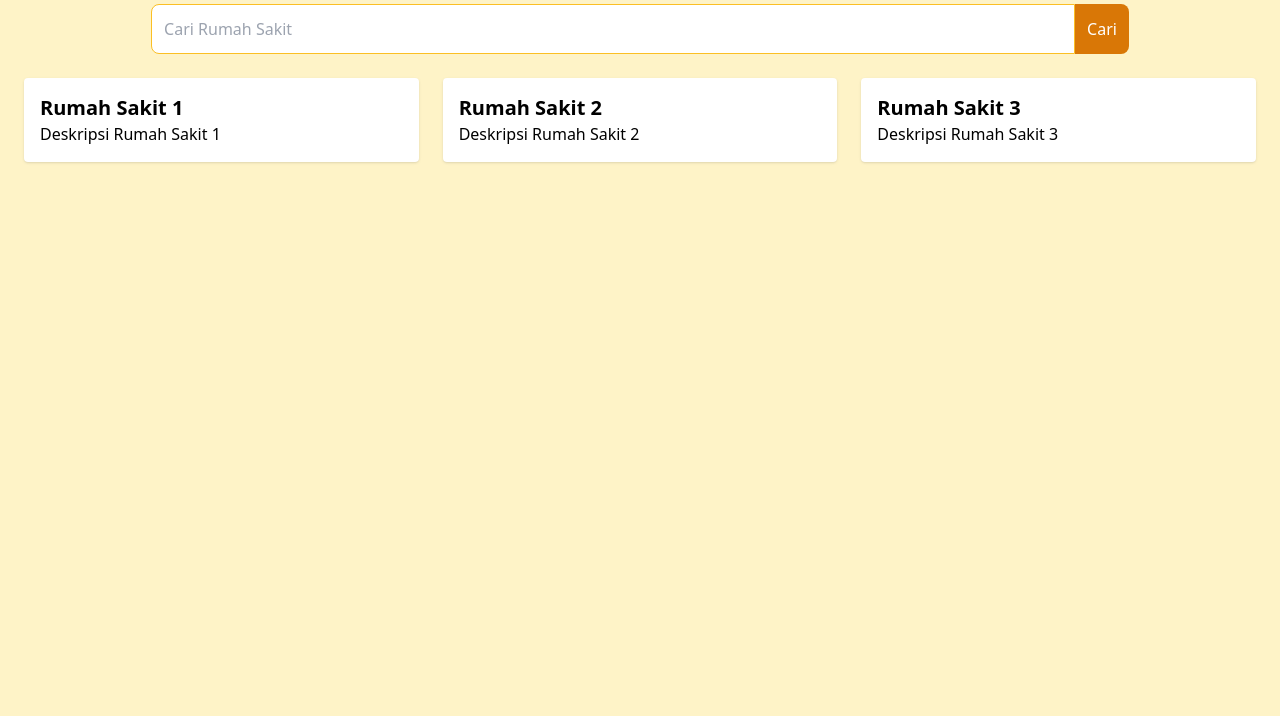
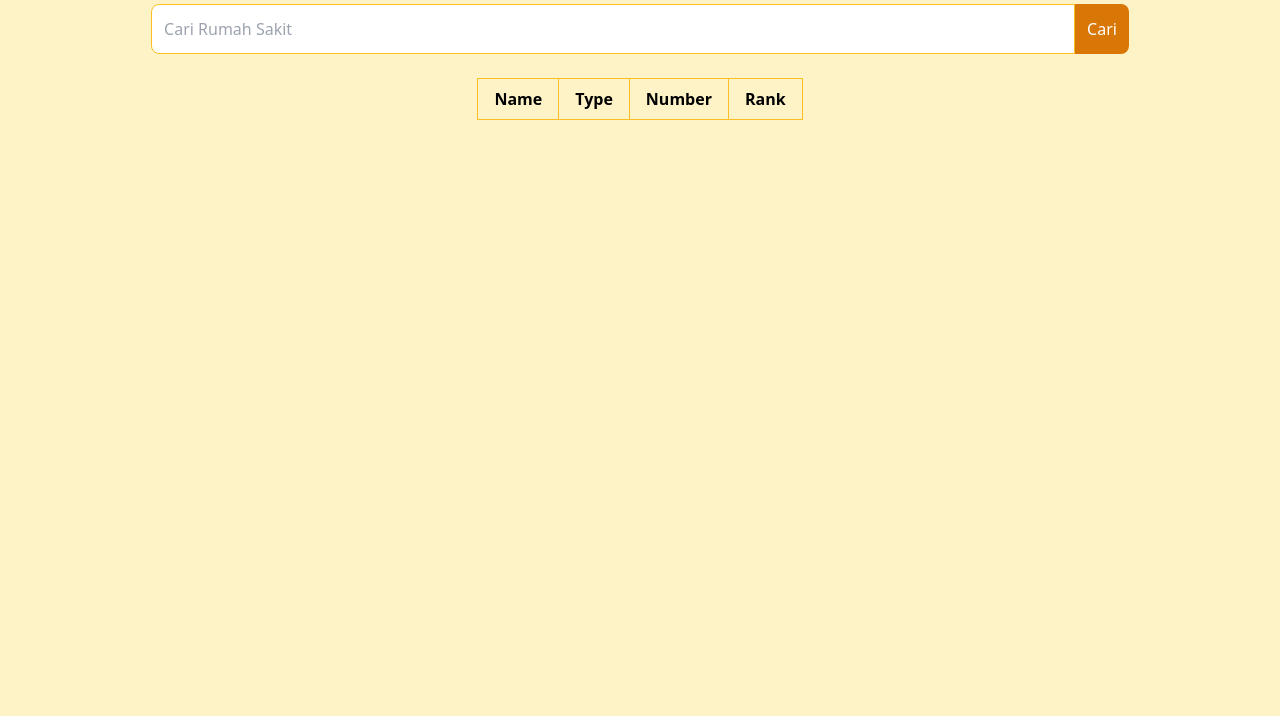
Before and after one commit to FrederickJamesPrakoso/semantic-web-project, a website: page app/home.html in a window 1280 px wide. Shown: the part 84-800 px from the top of the page. Drawn offline with nearby package versions, Linux system fonts and the light colour scheme.

Commit message:
Temporary UI by James

```diff
--- a/app/home.html
+++ b/app/home.html
@@ -1,23 +1,39 @@
 <!doctype html>
 <html lang="en">
+
 <head>
   <meta charset="UTF-8">
   <meta name="viewport" content="width=device-width, initial-scale=1.0">
   <title>Katalog Rumah Sakit</title>
   <script src="https://cdn.tailwindcss.com"></script>
 </head>
+
 <body class="bg-amber-100 p-6">
   <div class="container mx-auto">
     <div class="flex justify-center mb-6">
       <h1 class="text-4xl font-bold text-amber-800">Katalog Rumah Sakit</h1>
     </div>
     <div class="flex justify-center mb-6">
-      <input id="searchInput" type="text" class="border border-amber-400 p-3 w-3/4 rounded-l-lg" placeholder="Cari Rumah Sakit">
+      <input id="searchInput" type="text" class="border border-amber-400 p-3 w-3/4 rounded-l-lg"
+        placeholder="Cari Rumah Sakit">
       <button id="searchButton" class="bg-amber-600 text-white p-3 rounded-r-lg">Cari</button>
     </div>
-    <div id="productList" class="grid grid-cols-1 md:grid-cols-3 gap-6">
+    <div class="flex justify-center">
+      <table id="resultsTable" class="table-auto border-collapse border border-amber-400">
+        <thead>
+          <tr>
+            <th class="border border-amber-400 px-4 py-2">Name</th>
+            <th class="border border-amber-400 px-4 py-2">Type</th>
+            <th class="border border-amber-400 px-4 py-2">Number</th>
+            <th class="border border-amber-400 px-4 py-2">Rank</th>
+          </tr>
+        </thead>
+        <tbody id="resultsBody">
+          <!-- Results will be populated here -->
+        </tbody>
+      </table>
     </div>
-  </div>
-  <script src="./index.js"></script>
+    <script src="./index.js"></script>
 </body>
+
 </html>
--- a/app/index.js
+++ b/app/index.js
@@ -1,30 +1,31 @@
-const products = [
-  { name: 'Rumah Sakit 1', description: 'Deskripsi Rumah Sakit 1' },
-  { name: 'Rumah Sakit 2', description: 'Deskripsi Rumah Sakit 2' },
-  { name: 'Rumah Sakit 3', description: 'Deskripsi Rumah Sakit 3' },
-];
+function search() {
+    const query = document.getElementById("searchInput").value;
+    const url = `http://localhost:5000/search?q=${query}`;
 
-document.getElementById('searchButton').addEventListener('click', function() {
-  const searchTerm = document.getElementById('searchInput').value.toLowerCase();
-  const filteredProducts = products.filter(product =>
-    product.name.toLowerCase().includes(searchTerm) ||
-    product.description.toLowerCase().includes(searchTerm)
-  );
-  displayProducts(filteredProducts);
-});
+    fetch(url)
+        .then(response => response.json())
+        .then(data => {
+            displayResults(data);
+        })
+        .catch(error => {
+            console.error('Error:', error);
+        });
+}
 
-function displayProducts(products) {
-  const productList = document.getElementById('productList');
-  productList.innerHTML = '';
-  products.forEach(product => {
-    const productItem = document.createElement('div');
-    productItem.className = 'bg-white p-4 rounded shadow';
-    productItem.innerHTML = `
-      <h2 class="text-xl font-bold">${product.name}</h2>
-      <p>${product.description}</p>
-    `;
-    productList.appendChild(productItem);
-  });
+function displayResults(results) {
+    const resultsBody = document.getElementById("resultsBody");
+    resultsBody.innerHTML = "";
+
+    results.forEach(result => {
+        const row = document.createElement("tr");
+        row.innerHTML = `
+            <td>${result.name}</td>
+            <td>${result.type}</td>
+            <td>${result.number}</td>
+            <td>${result.rank}</td>
+        `;
+        resultsBody.appendChild(row);
+    });
 }
 
 displayProducts(products);
```
